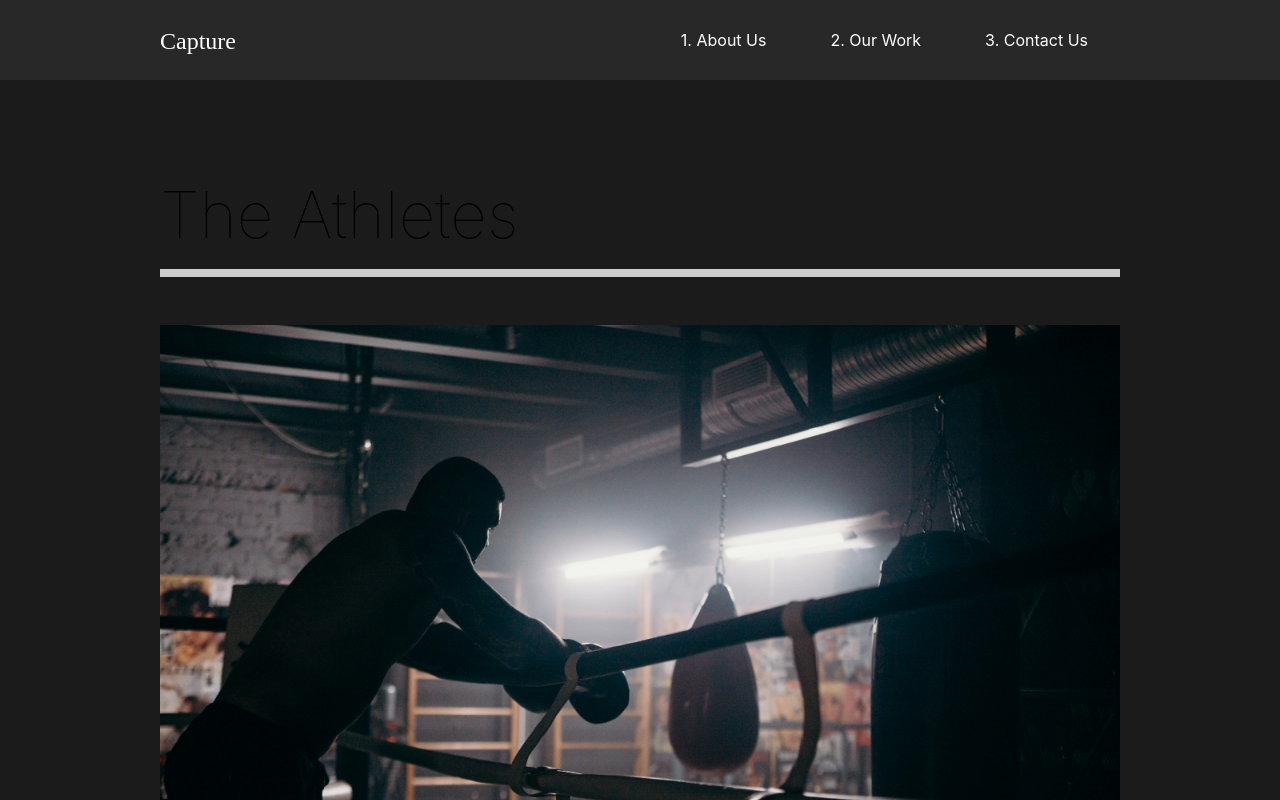
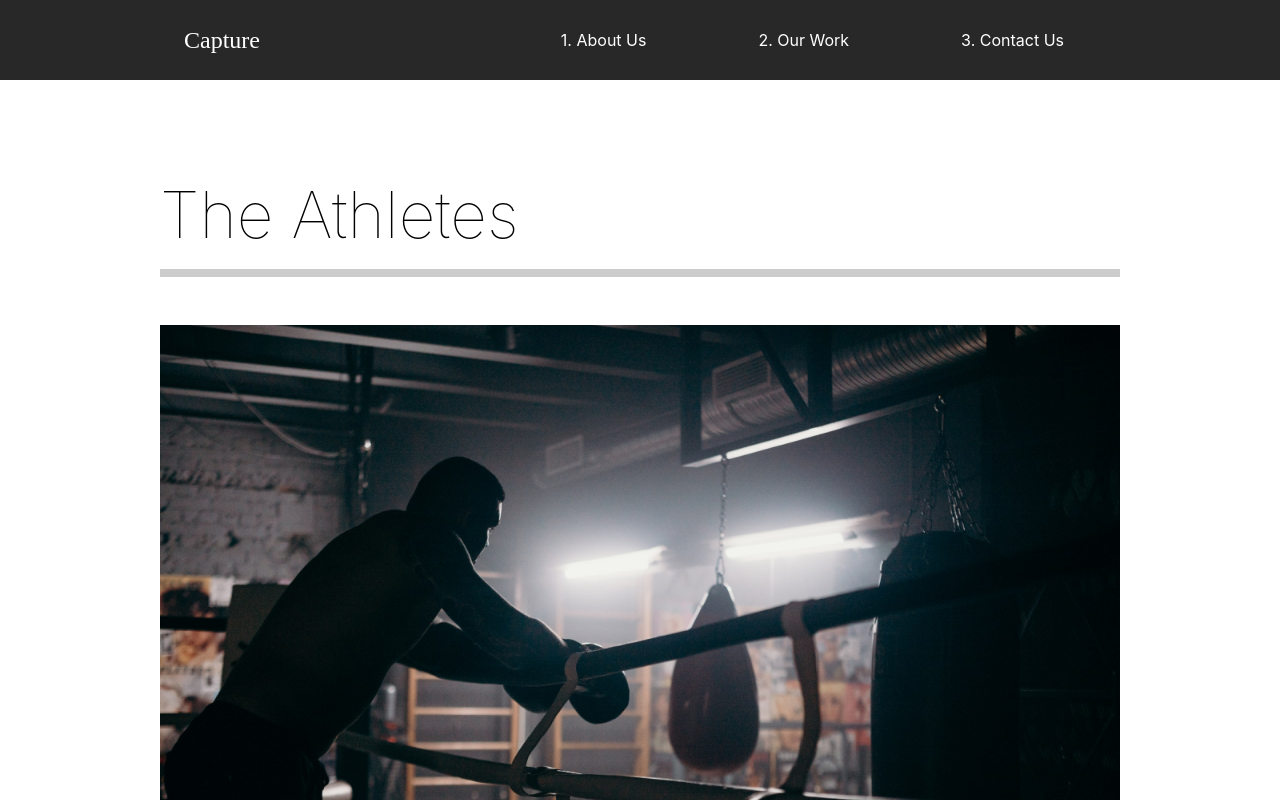
Before and after one commit to 1005hoon/react-practice-projects, a React (Create React App) app in the folder photo-company-app/: page /work in a window 1280 px wide. Shown: the top 800 px of the page. Built offline with nearby package versions, Linux system fonts and the light colour scheme.

Commit message:
add about section animation

```diff
--- a/photo-company-app/src/animation.ts
+++ b/photo-company-app/src/animation.ts
@@ -8,6 +8,29 @@ export const pageAnimation = {
     y: 0,
     transition: {
       duration: 0.5,
+      when: "beforeChildren",
+      staggerChildren: 0.25,
+    },
+  },
+  exit: {
+    opacity: 0,
+    y: 300,
+    transition: {
+      duration: 0.3,
+    },
+  },
+};
+
+export const titleAnimation = {
+  hidden: {
+    opacity: 0,
+    y: 200,
+  },
+  show: {
+    opacity: 1,
+    y: 0,
+    transition: {
+      duration: 0.2,
     },
   },
   exit: {
@@ -18,3 +41,26 @@ export const pageAnimation = {
     },
   },
 };
+
+export const fade = {
+  hidden: { opacity: 0 },
+  show: {
+    opacity: 1,
+    transition: {
+      ease: "easeOut",
+      duration: 0.7,
+    },
+  },
+};
+
+export const photoAnimation = {
+  hidden: { scale: 1.5, opacity: 0 },
+  show: {
+    scale: 1,
+    opacity: 1,
+    transition: {
+      duration: 0.7,
+      ease: "easeOut",
+    },
+  },
+};
--- a/photo-company-app/src/components/About/AboutSection.tsx
+++ b/photo-company-app/src/components/About/AboutSection.tsx
@@ -2,6 +2,7 @@ import React from "react";
 import home1 from "../../img/home1.png";
 import { About, Description, Hide, ImageContainer } from "./styles";
 import { motion } from "framer-motion";
+import { titleAnimation, fade, photoAnimation } from "../../animation";
 
 const AboutSection = (): JSX.Element => {
   return (
@@ -9,25 +10,29 @@ const AboutSection = (): JSX.Element => {
       <Description>
         <motion.div>
           <Hide>
-            <motion.h2>We work to make</motion.h2>
+            <motion.h2 variants={titleAnimation}>We work to make</motion.h2>
           </Hide>
           <Hide>
-            <motion.h2>
+            <motion.h2 variants={titleAnimation}>
               your <span>dreams</span> come
             </motion.h2>
           </Hide>
           <Hide>
-            <motion.h2>true.</motion.h2>
+            <motion.h2 variants={titleAnimation}>true.</motion.h2>
           </Hide>
         </motion.div>
-        <p>
+        <motion.p variants={fade}>
           Contact us for any photography ideas that you have. We have
           professionals with amzing skills
-        </p>
-        <button>Contact Us</button>
+        </motion.p>
+        <motion.button variants={fade}>Contact Us</motion.button>
       </Description>
       <ImageContainer>
-        <img src={home1} alt="guy with a camera" />
+        <motion.img
+          variants={photoAnimation}
+          src={home1}
+          alt="guy with a camera"
+        />
       </ImageContainer>
     </About>
   );
--- a/photo-company-app/src/components/Nav/Nav.tsx
+++ b/photo-company-app/src/components/Nav/Nav.tsx
@@ -1,24 +1,24 @@
 import React from "react";
-import { Link } from "react-router-dom";
-import { Navbar } from "./styles";
+
+import { Navbar, NavLink } from "./styles";
 
 const Nav = () => {
   return (
     <Navbar>
       <h1>
-        <Link id="logo" to="/">
+        <NavLink id="logo" to="/">
           Capture
-        </Link>
+        </NavLink>
       </h1>
       <ul>
         <li>
-          <Link to="/">1. About Us</Link>
+          <NavLink to="/">1. About Us</NavLink>
         </li>
         <li>
-          <Link to="/work">2. Our Work</Link>
+          <NavLink to="/work">2. Our Work</NavLink>
         </li>
         <li>
-          <Link to="/contact">3. Contact Us</Link>
+          <NavLink to="/contact">3. Contact Us</NavLink>
         </li>
       </ul>
     </Navbar>
--- a/photo-company-app/src/components/Nav/styles/index.tsx
+++ b/photo-company-app/src/components/Nav/styles/index.tsx
@@ -1,5 +1,5 @@
 import styled from "styled-components/macro";
-
+import { Link } from "react-router-dom";
 export const Navbar = styled.nav`
   min-height: 10vh;
   display: flex;
@@ -23,10 +23,14 @@ export const Navbar = styled.nav`
       padding: 0 2rem;
     }
   }
-
   #logo {
     font-size: 1.5rem;
     font-family: "Lobster", cursive;
     font-weight: 300;
   }
 `;
+
+export const NavLink = styled(Link)`
+  display: inline-block;
+  padding: 1.5rem;
+`;
--- a/photo-company-app/src/pages/ContactUs.tsx
+++ b/photo-company-app/src/pages/ContactUs.tsx
@@ -10,6 +10,7 @@ const ContactUs = (): JSX.Element => {
       initial="hidden"
       animate="show"
       exit="exit"
+      style={{ background: "white" }}
     >
       <h1>Contact Us Page</h1>
     </motion.div>
--- a/photo-company-app/src/pages/OurWork.tsx
+++ b/photo-company-app/src/pages/OurWork.tsx
@@ -41,6 +41,7 @@ const Work = styled(motion.section)`
   min-height: 100vh;
   overflow: hidden;
   padding: 5rem 10rem;
+  background: #fff;
 
   h2 {
     padding: 1rem 0;
```
